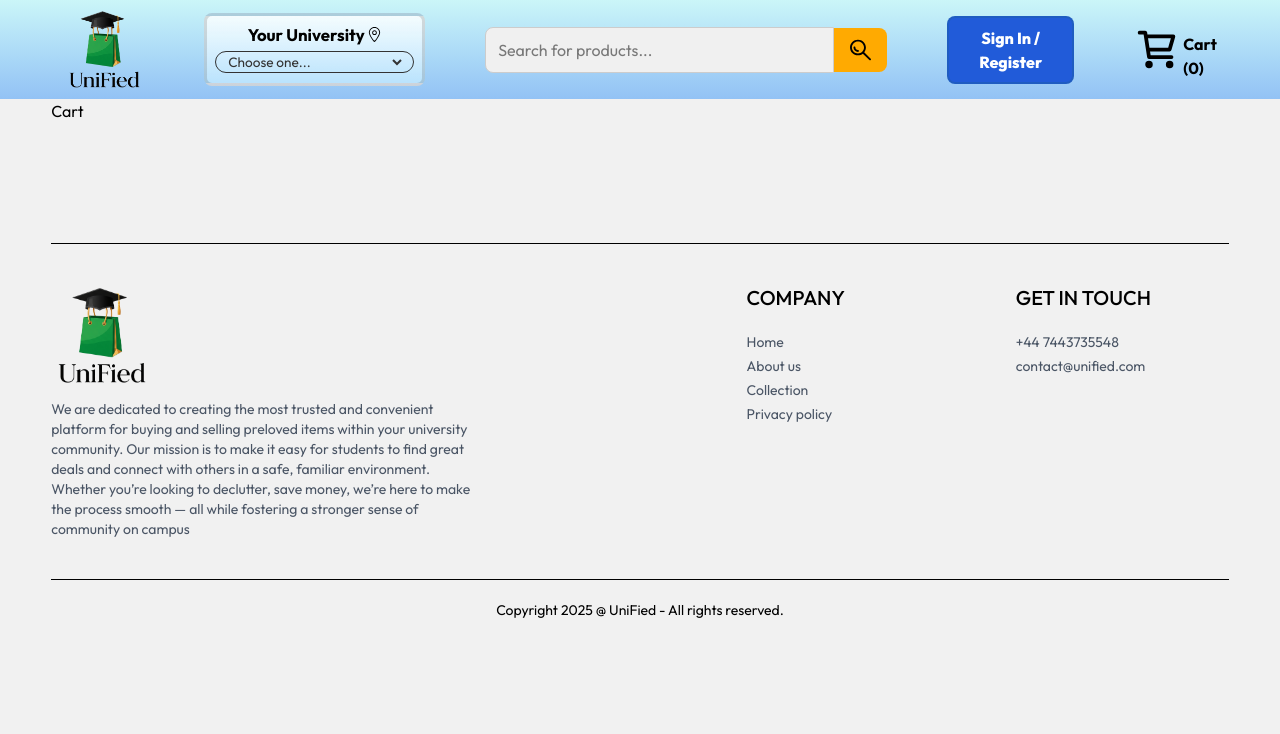
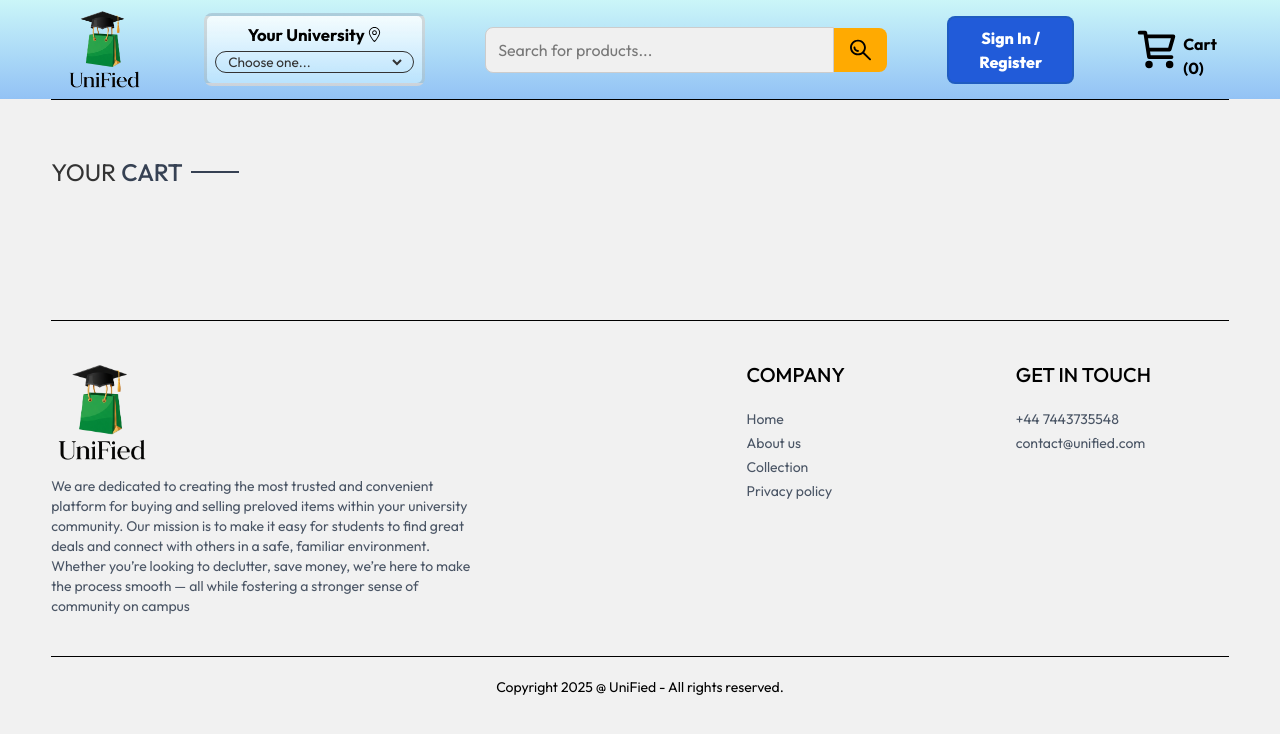
Before and after one commit to ajamidar/UniFied, a React (Vite) app in the folder frontend/: page /cart in a window 1280 px wide. Shown: the top 734 px of the page. Built offline with nearby package versions, Linux system fonts and the light colour scheme.

Commit message:
Update Cart.jsx

```diff
--- a/frontend/src/pages/Cart.jsx
+++ b/frontend/src/pages/Cart.jsx
@@ -1,5 +1,6 @@
 import React, { useContext, useEffect, useState } from 'react'
 import { ShopContext } from '../context/ShopContextContext';
+import Title from '../components/Title';
 
 const Cart = () => {
 
@@ -21,12 +22,39 @@ const Cart = () => {
         }
       }
     }
-    console.log(tempData);
+    setCartData(tempData);
 
   }, [cartItems]);
 
   return (
-    <div>Cart</div>
+    <div className='border-t pt-14'>
+
+      <div className='text-2xl mb-3'>
+        <Title text1={'YOUR'} text2={'CART'} />
+      </div>
+
+      <div>
+        {
+          cartData.map((item, index) => {
+
+            const productData = products.find((product)=> product._id === item._id);
+
+            return (
+              <div key={index} className='py-4 border-t border-b text-gray-700 grid grid-cols-[4fr_0.5fr_0.5fr] sm:grid-cols-[4fr_2fr_0.5fr] items-center gap-4'>
+                <div className='flex items-start gap-6'>
+                  <img src={productData.image[0]} alt="product image" className='w-16 sm:w-20'/>
+                  <div>
+                    <p className='text-xs sm:text-lg font-medium'>{productData.name}</p>
+                  </div>
+                </div>
+              </div>
+            )
+
+          })
+        }
+      </div>
+
+    </div>
   )
 
 }
```
